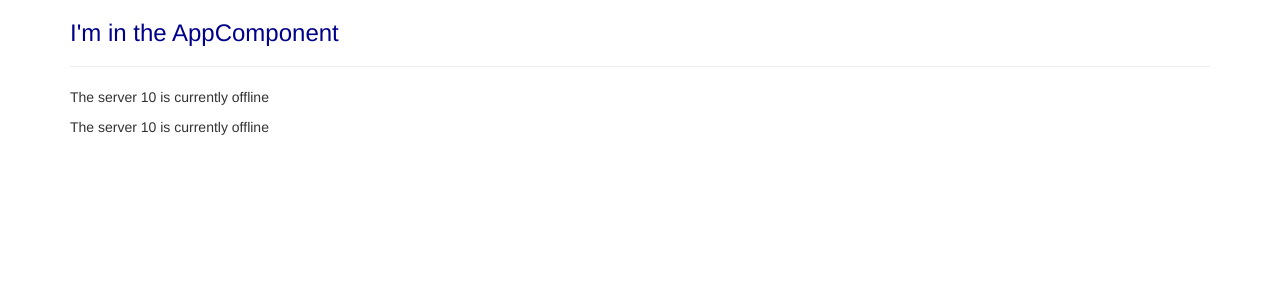
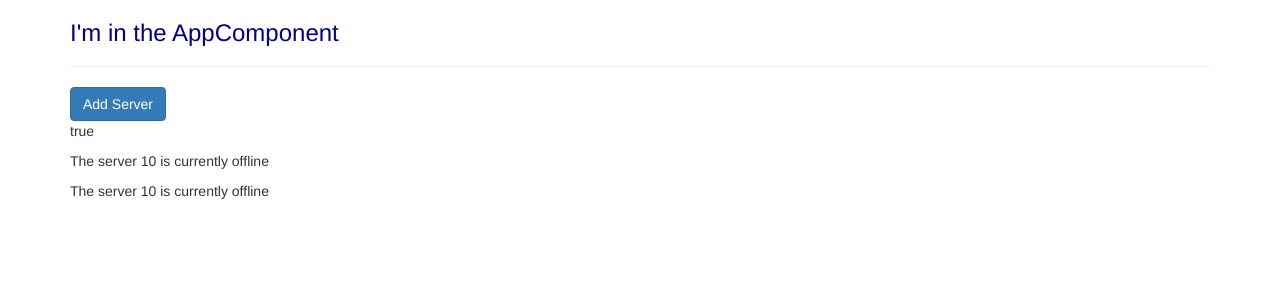
Before and after one commit to Prozak8/angular-sandbox, an Angular app: page / in a window 1280 px wide. Shown: the top 300 px of the page. Built offline with nearby package versions, Linux system fonts and the light colour scheme.

Commit message:
practicing data binding vs string interpolation

```diff
--- a/src/app/servers/servers.component.html
+++ b/src/app/servers/servers.component.html
@@ -1,2 +1,4 @@
+<button class="btn btn-primary" [disabled]="!allowNewServer">Add Server</button>
+<p>{{ allowNewServer }}</p>
 <app-server></app-server>
 <app-server></app-server>
--- a/src/app/servers/servers.component.ts
+++ b/src/app/servers/servers.component.ts
@@ -2,14 +2,17 @@
 
 @Component({
   selector: '[app-servers]',
-  template: `
-    <app-server></app-server>
-    <app-server></app-server>`,
+  templateUrl: './servers.component.html',
   styleUrls: ['./servers.component.css']
 })
 export class ServersComponent implements OnInit {
+  allowNewServer = false;
 
-  constructor() { }
+  constructor() {
+    setTimeout(() => {
+      this.allowNewServer = true;
+    }, 2000);
+  }
 
   ngOnInit() {
   }
```
